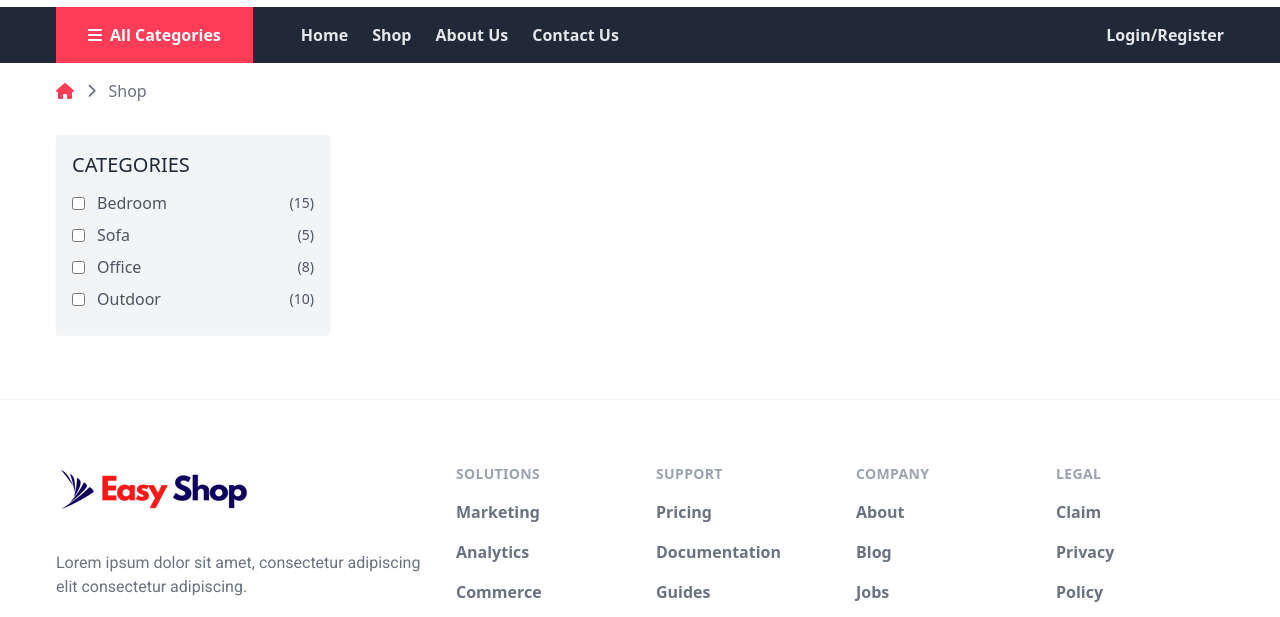
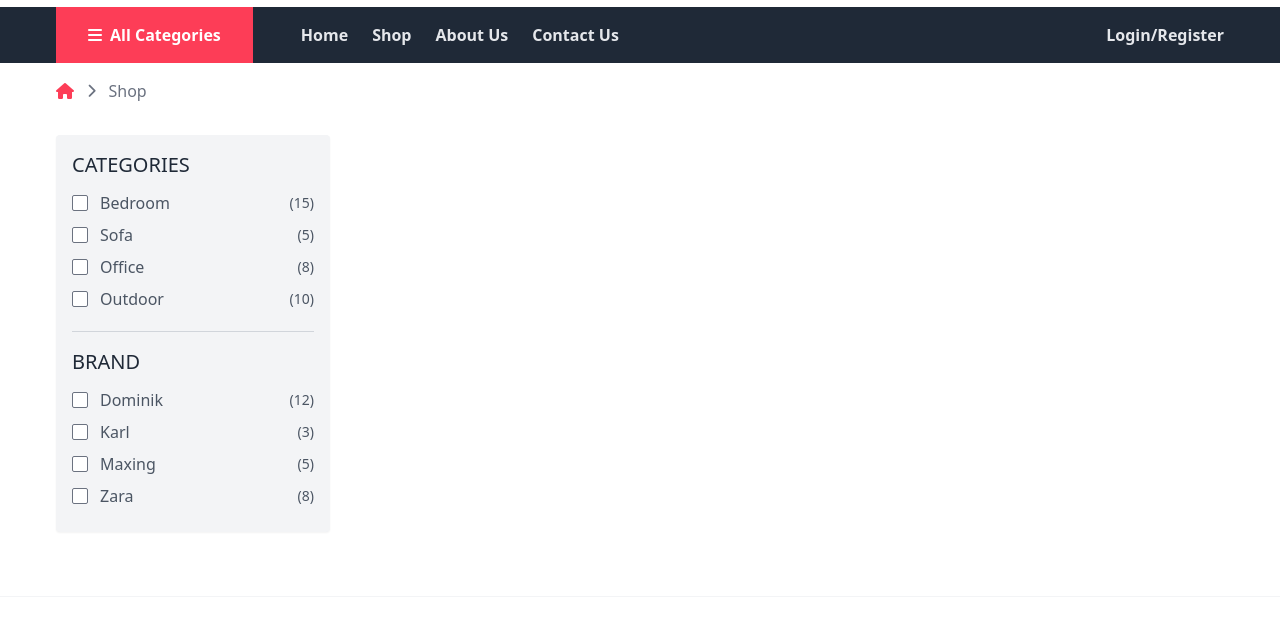
Before and after one commit to easylearningbd/tailwind-ecommerce-project, a website: page shop.html in a window 1280 px wide. Shown: the part 75-692 px from the top of the page. Drawn offline with Linux system fonts and the light colour scheme.

Commit message:
91 Shop Page Part 3

```diff
--- a/package.json
+++ b/package.json
@@ -10,6 +10,7 @@
   "author": "",
   "license": "ISC",
   "devDependencies": {
+    "@tailwindcss/forms": "^0.5.2",
     "tailwindcss": "^3.0.24"
   }
 }
--- a/shop.html
+++ b/shop.html
@@ -302,11 +302,65 @@
 
                          </div>
                             <!-- ----End Single Category --->
-
                     </div>
-
                </div>
           <!-- ---- End Categoryfilter --->
+
+
+ <!-- ---- Brand filter --->
+<div class="pt-4">
+
+     <h3 class="text-xl text-gray-800 mb-3 uppercase font-medium ">Brand </h3>
+     <div class="space-y-2">
+            <!-- ----Single Brand  --->
+          <div class="flex items-center">
+               <input type="checkbox" id="Dominik" class="text-primary focus:ring-0 rounded-sm cursor-pointer " />
+               <label for="Dominik" class="text-gray-600 ml-3 cursor-pointer  " >Dominik</label>
+               <div class="ml-auto text-gray-600 text-sm ">(12)</div>
+
+          </div>
+             <!-- ----End Single Brand --->
+
+               <!-- ----Single Brand  --->
+          <div class="flex items-center">
+               <input type="checkbox" id="Karl" class="text-primary focus:ring-0 rounded-sm cursor-pointer " />
+               <label for="Karl" class="text-gray-600 ml-3 cursor-pointer  " >Karl</label>
+               <div class="ml-auto text-gray-600 text-sm ">(3)</div>
+
+          </div>
+             <!-- ----End Single Brand --->
+
+
+               <!-- ----Single Brand  --->
+          <div class="flex items-center">
+               <input type="checkbox" id="Maxing" class="text-primary focus:ring-0 rounded-sm cursor-pointer " />
+               <label for="Maxing" class="text-gray-600 ml-3 cursor-pointer  " >Maxing</label>
+               <div class="ml-auto text-gray-600 text-sm ">(5)</div>
+
+          </div>
+             <!-- ----End Single Brand --->
+
+
+               <!-- ----Single Brand  --->
+          <div class="flex items-center">
+               <input type="checkbox" id="Zara" class="text-primary focus:ring-0 rounded-sm cursor-pointer " />
+               <label for="Zara" class="text-gray-600 ml-3 cursor-pointer  " >Zara</label>
+               <div class="ml-auto text-gray-600 text-sm ">(8)</div>
+
+          </div>
+             <!-- ----End Single Brand --->
+          </div>
+
+</div>
+
+
+  <!-- ---- End Brand filter --->
+
+
+
+
+
+
 
           </div>
 
--- a/tailwind.config.js
+++ b/tailwind.config.js
@@ -22,5 +22,7 @@ module.exports = {
       }
     },
   },
-  plugins: [],
+  plugins: [
+    require('@tailwindcss/forms'),
+  ],
 }
```
Also changed, not shown: output/tailwind.css, 1 other file.
